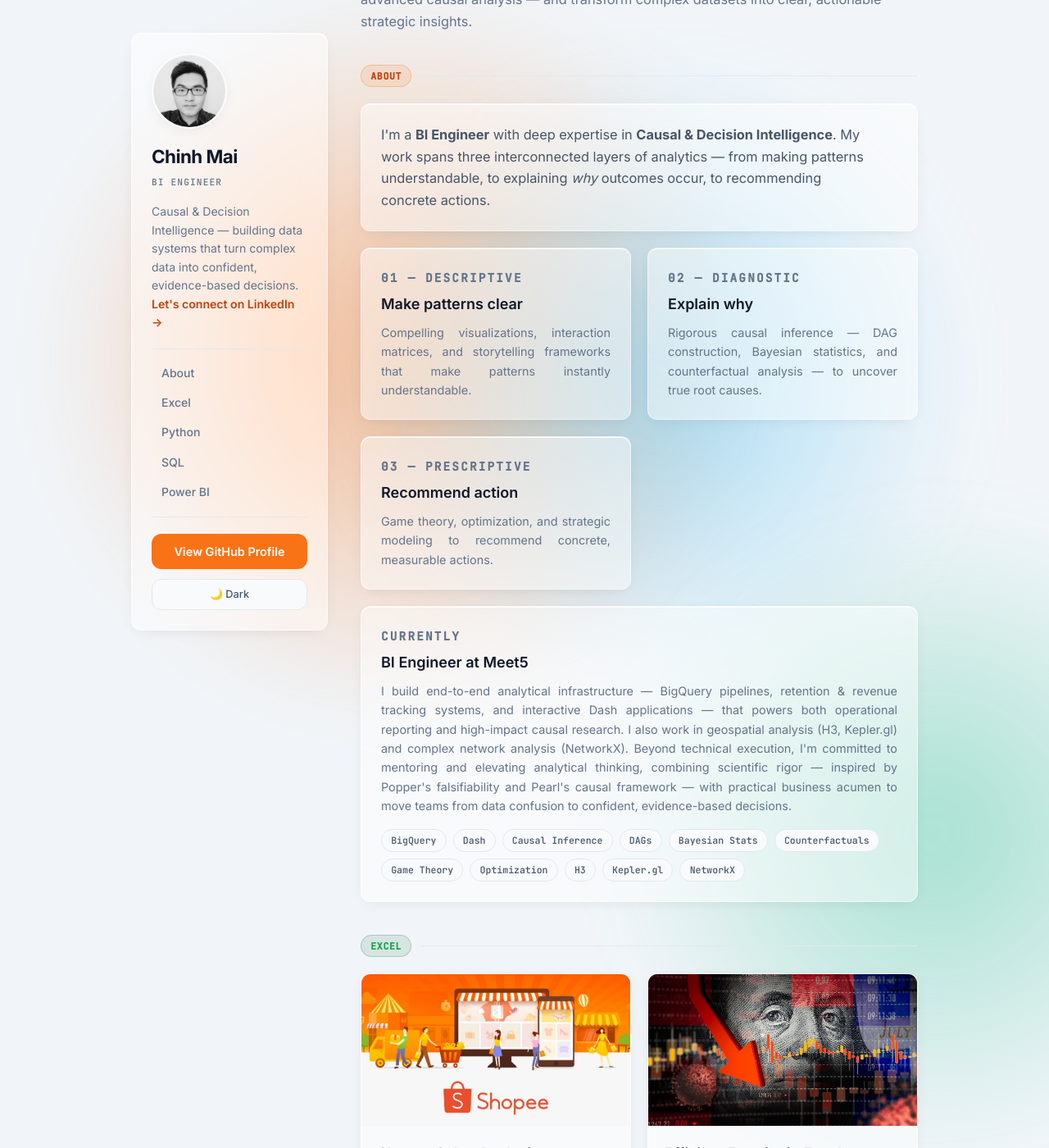
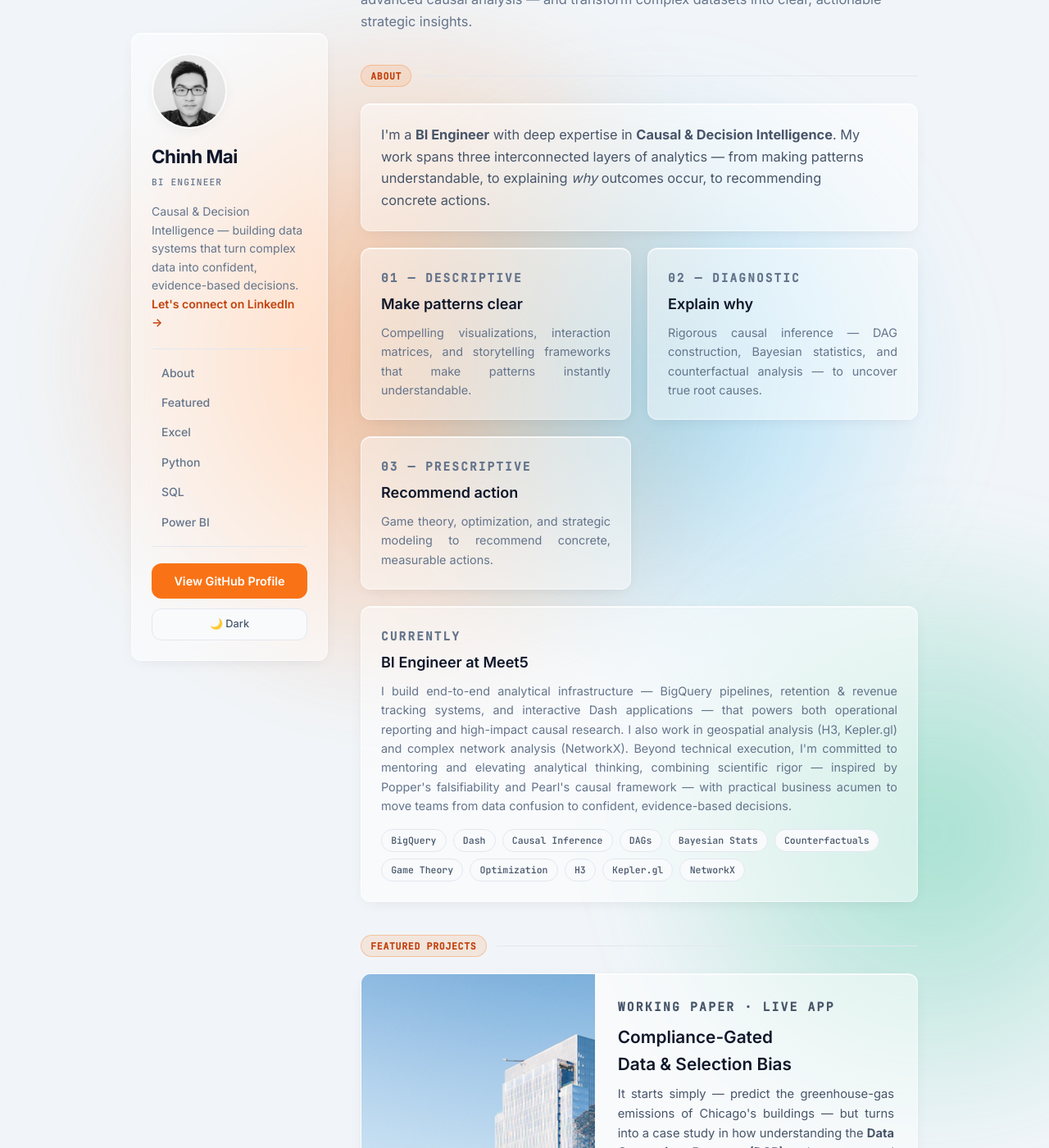
Before and after one commit to ChinhMaiGit/chinhmaigit.github.io, a Jekyll site: the page built from index.md, in a window 1280 px wide and 1400 px high, scrolled down 225 px. Shown: the whole window at 82% size. Built offline with Jekyll 4.4.1, drawn with Linux system fonts in a browser that asks for light colours; our own code applies the rules of GitHub Pages for plain Markdown files; some of the changed text lies outside the part shown.

Commit message:
Add Featured Projects section with Chicago benchmarking project
Wide horizontal featured card linking to the working paper and live app,
covering compliance-gated data and selection bias via the DGP. Adds nav link
and .card--featured styling.

Co-Authored-By: Claude Opus 4.8 <noreply@anthropic.com>

```diff
--- a/_layouts/default.html
+++ b/_layouts/default.html
@@ -47,6 +47,7 @@
 
           <nav class="nav">
             <a href="#about">About</a>
+            <a href="#featured">Featured</a>
             <a href="#excel">Excel</a>
             <a href="#python">Python</a>
             <a href="#sql">SQL</a>
--- a/assets/css/style.scss
+++ b/assets/css/style.scss
@@ -267,7 +267,8 @@ code { font-family: "JetBrains Mono", ui-monospace, monospace; font-size: 0.85em
   border-radius: 9999px;
   border: 1px solid transparent;
 }
-.badge--about   { color: var(--link); background: rgba(249,115,22,0.12); border-color: rgba(249,115,22,0.3); }
+.badge--about    { color: var(--link); background: rgba(249,115,22,0.12); border-color: rgba(249,115,22,0.3); }
+.badge--featured { color: var(--link); background: rgba(249,115,22,0.12); border-color: rgba(249,115,22,0.3); }
 .badge--excel   { color: #16a34a; background: rgba(33,115,70,0.12);  border-color: rgba(33,115,70,0.25); }
 .badge--python  { color: #2563eb; background: rgba(55,118,171,0.12); border-color: rgba(55,118,171,0.25); }
 .badge--sql     { color: #0ea5e9; background: rgba(49,97,146,0.12);  border-color: rgba(49,97,146,0.25); }
@@ -336,6 +337,23 @@ code { font-family: "JetBrains Mono", ui-monospace, monospace; font-size: 0.85em
 }
 .card__links a:hover { background-color: var(--accent); border-color: var(--accent); color: #fff; text-decoration: none; }
 .card__links a.primary { border-color: rgba(249, 115, 22, 0.4); color: var(--link); }
+
+/* ── Featured project (wide horizontal card) ─────────────────── */
+.card--featured { flex-direction: row; }
+.featured__thumb { width: 42%; flex-shrink: 0; aspect-ratio: auto; }
+.featured__thumb img { width: 100%; height: 100%; object-fit: cover; }
+.featured__body { padding: 1.75rem; }
+.featured__body h3 { font-size: 1.3rem; }
+.featured__body p { color: var(--tx-2); font-size: 0.92rem; }
+.featured__note {
+  margin-top: 0.85rem;
+  font-size: 0.82rem; font-style: italic;
+  color: var(--tx-4);
+}
+@media (max-width: 768px) {
+  .card--featured { flex-direction: column; }
+  .featured__thumb { width: 100%; aspect-ratio: 16 / 9; }
+}
 
 /* ── About section ───────────────────────────────────────────── */
 .about-lead {
--- a/index.md
+++ b/index.md
@@ -47,6 +47,27 @@
       <span class="tag">NetworkX</span>
     </div>
   </div>
+</section>
+
+<section id="featured" class="project-group">
+  <h2 class="group-title"><span class="badge badge--featured">Featured Projects</span></h2>
+
+  <article class="card card--featured">
+    <a class="card__thumb featured__thumb" href="https://chicago-energy-benchmarking.vercel.app/">
+      <img src="images/projectchicagobenchmark.jpg?raw=true" alt="Chicago Energy Benchmarking — compliance-gated data" loading="lazy">
+    </a>
+    <div class="card__body featured__body">
+      <p class="eyebrow">Working paper · Live app</p>
+      <h3>Compliance-Gated Data &amp; Selection Bias</h3>
+      <p>It starts simply — predict the greenhouse-gas emissions of Chicago's buildings — but turns into a case study in how understanding the <strong>Data Generation Process (DGP)</strong> solves structural missing data caused by selection bias. Only buildings larger than 50,000 sqft are required to report, so the observed data isn't a representative sample but a biased sample of those that complied. The bias lives in the DGP itself, so no better model or pipeline corrects it unless it integrates the DGP.</p>
+      <p>The broader idea: much of our data isn't a neutral snapshot — it's constituted by a documented process (a regulation, an accounting standard, an eligibility rule). That document doesn't just describe the data, it <em>creates</em> it — so knowledge of the DGP can be extracted from these documents and built into the analytical pipeline. I demonstrate this with structural causal models, a working paper, and an interactive app.</p>
+      <div class="card__links">
+        <a class="primary" href="https://doi.org/10.5281/zenodo.20686697">📄 Read the paper</a>
+        <a href="https://chicago-energy-benchmarking.vercel.app/">💻 Launch the app</a>
+      </div>
+      <p class="featured__note">A developing idea, shared to think it through in the open — feedback and critique on the framing or method are genuinely welcome.</p>
+    </div>
+  </article>
 </section>
 
 <section id="excel" class="project-group">
```
Also changed, not shown: images/projectchicagobenchmark.jpg (added).
